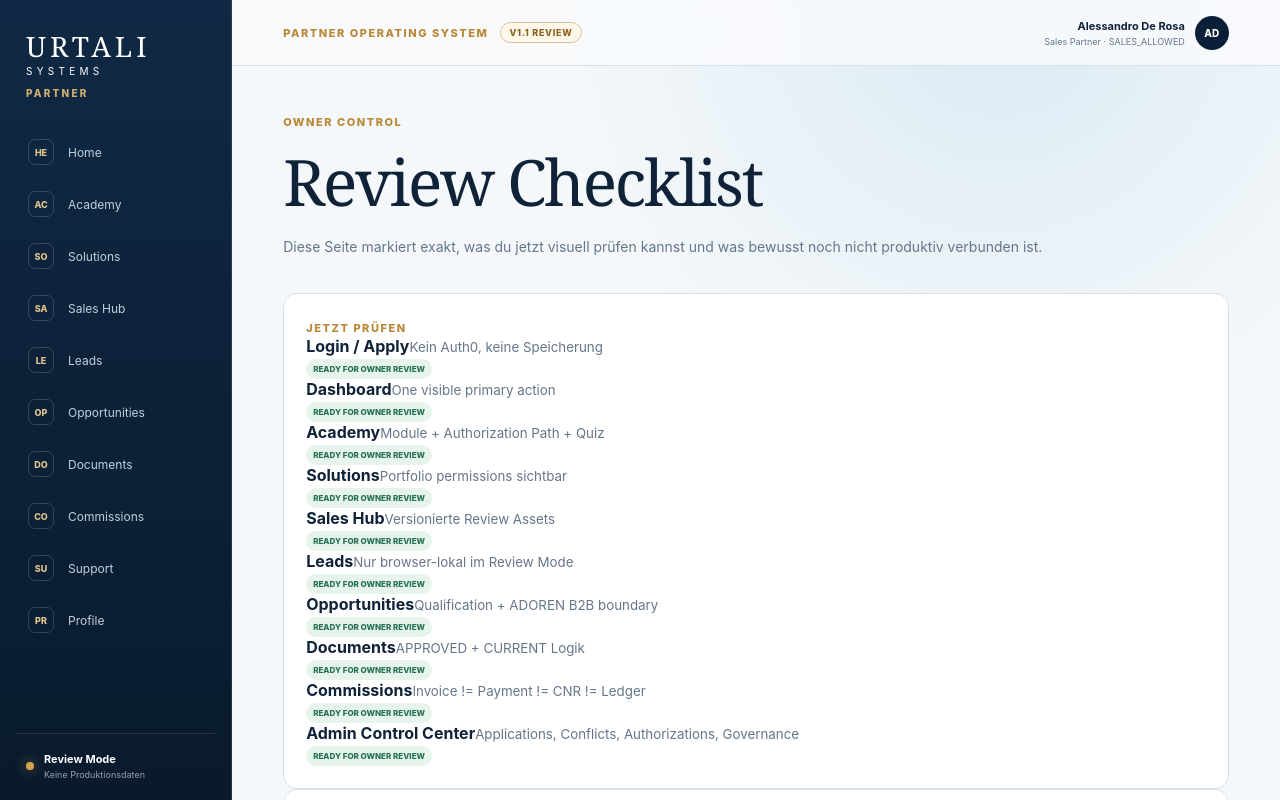
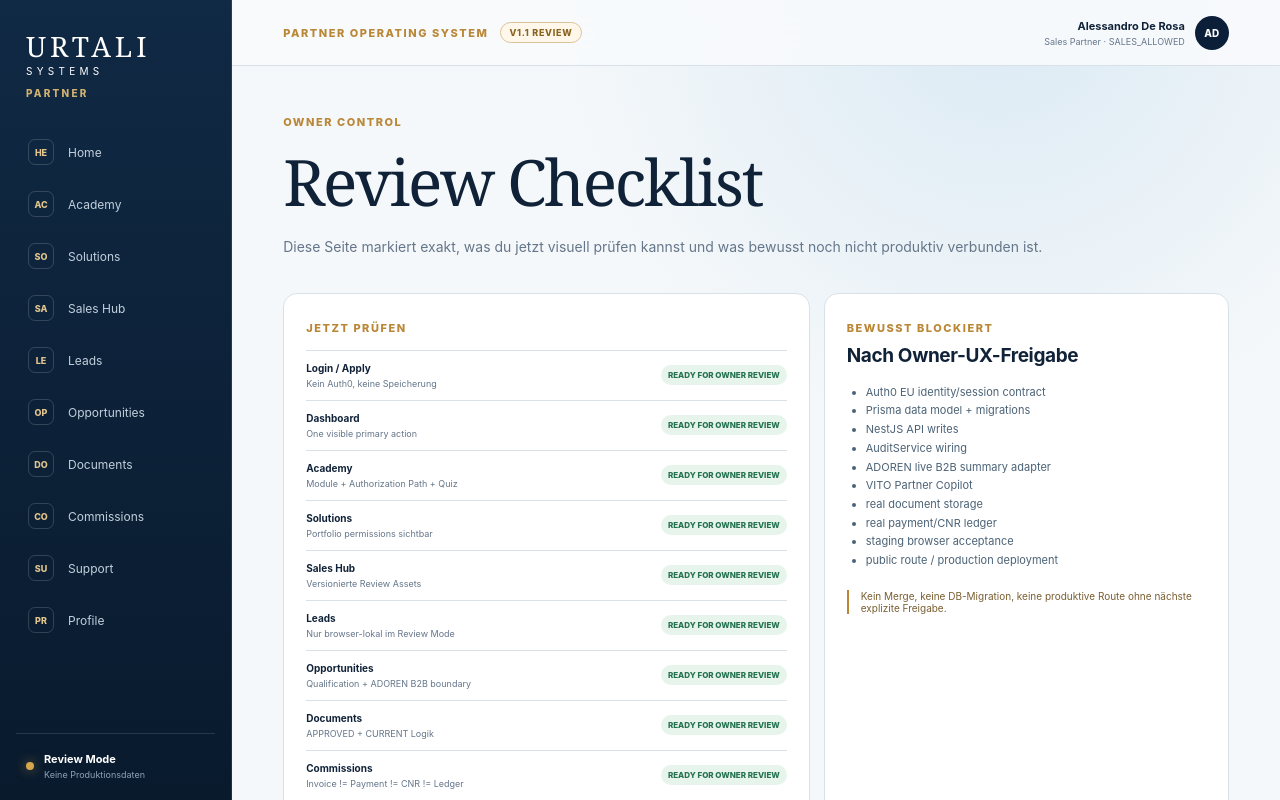
Before and after one commit to lavolpeofficial/vito-platform, a Next.js app in the folder apps/partner-portal/: page /review in a window 1280 px wide. Shown: the top 800 px of the page. Built offline with nearby package versions, Linux system fonts and the light colour scheme.

Commit message:
style(partner-portal): add academy and owner review layouts

```diff
--- a/apps/partner-portal/app/globals.css
+++ b/apps/partner-portal/app/globals.css
@@ -395,3 +395,29 @@ small { color: var(--muted); }
 .login-actions { display: flex; gap: 10px; flex-wrap: wrap; margin-top: 20px; }
 .login-actions .login-button { margin-top: 0; }
 .owner-review-link { margin: 0 0 14px; }
+
+
+.academy-detail-grid { display: grid; grid-template-columns: 1.2fr 1fr; gap: 14px; margin-bottom: 14px; }
+.video-slot { position: relative; display: grid; min-height: 310px; place-items: center; align-content: center; gap: 10px; overflow: hidden; border: 1px solid #bfd0de; border-radius: 14px; background: linear-gradient(145deg,#dcebf5,#f9fcfe); text-align: center; }
+.video-slot::after { content: ""; position: absolute; inset: auto 0 0; height: 42%; background: linear-gradient(150deg, transparent 15%, rgba(93,126,153,.28) 16% 31%, transparent 32%), linear-gradient(25deg, transparent 28%, rgba(36,69,96,.18) 29% 48%, transparent 49%); }
+.video-slot > * { z-index: 1; }
+.play-mark { display: grid; width: 58px; height: 58px; place-items: center; border-radius: 50%; background: var(--navy); color: white; font-size: 18px; box-shadow: 0 10px 28px rgba(11,31,56,.22); }
+.video-slot strong { font-size: 13px; }
+.video-slot small { font-size: 9px; }
+.learning-list { margin: 16px 0 20px; padding-left: 19px; color: #4b6276; font-size: 11px; line-height: 1.7; }
+.quiz { margin-top: 14px; border: 1px solid var(--line); border-radius: 14px; background: white; padding: 24px; }
+.quiz fieldset { margin: 18px 0; border: 1px solid var(--line); border-radius: 10px; padding: 16px; }
+.quiz legend { padding: 0 6px; color: var(--ink); font-size: 11px; font-weight: 800; }
+.quiz fieldset label { display: block; margin: 9px 0; color: #52687b; font-size: 10px; }
+.quiz .success-box, .quiz .review-notice { margin-top: 16px; }
+.review-grid { display: grid; grid-template-columns: 1.3fr 1fr; gap: 14px; }
+.review-list { margin-top: 14px; }
+.review-list > div { display: flex; align-items: center; justify-content: space-between; gap: 16px; border-top: 1px solid var(--line); padding: 11px 0; }
+.review-list strong, .review-list small { display: block; }
+.review-list strong { font-size: 10px; }
+.review-list small { margin-top: 4px; font-size: 9px; }
+.owner-review-link { display: flex; gap: 8px; flex-wrap: wrap; }
+
+@media (max-width: 820px) {
+  .academy-detail-grid, .review-grid { grid-template-columns: 1fr; }
+}
```
